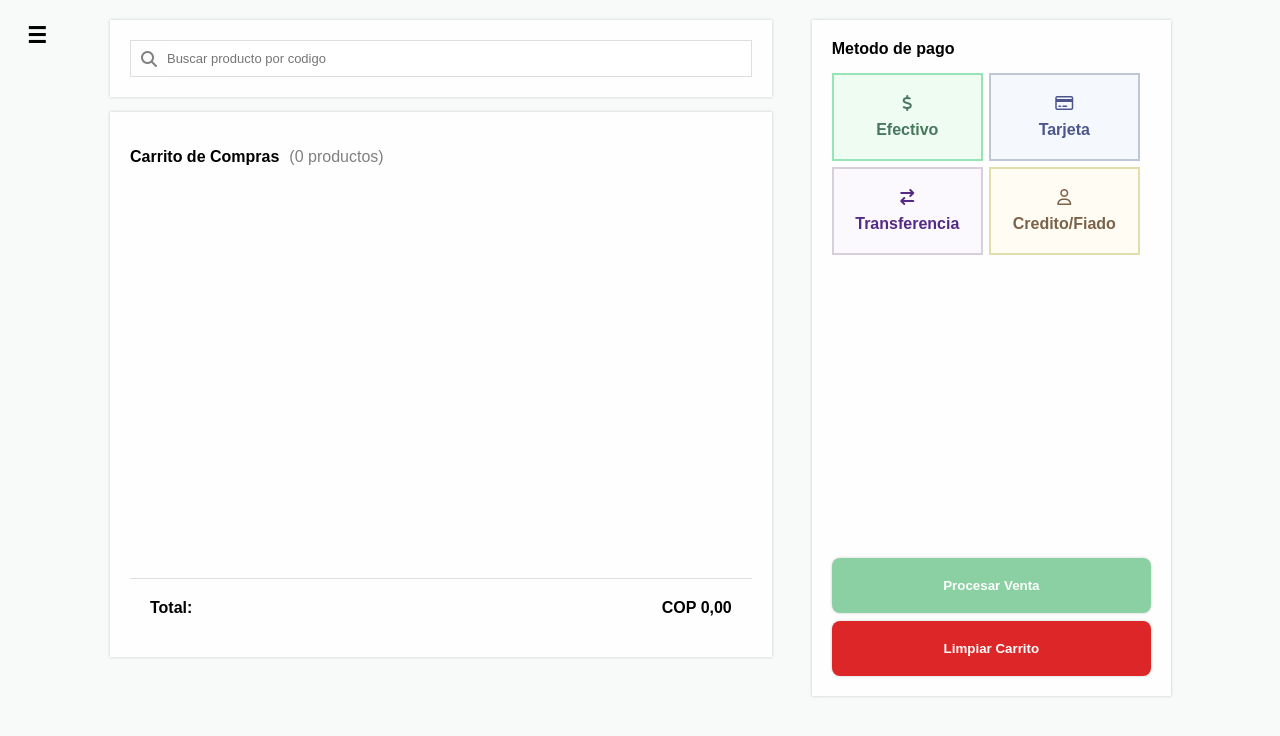
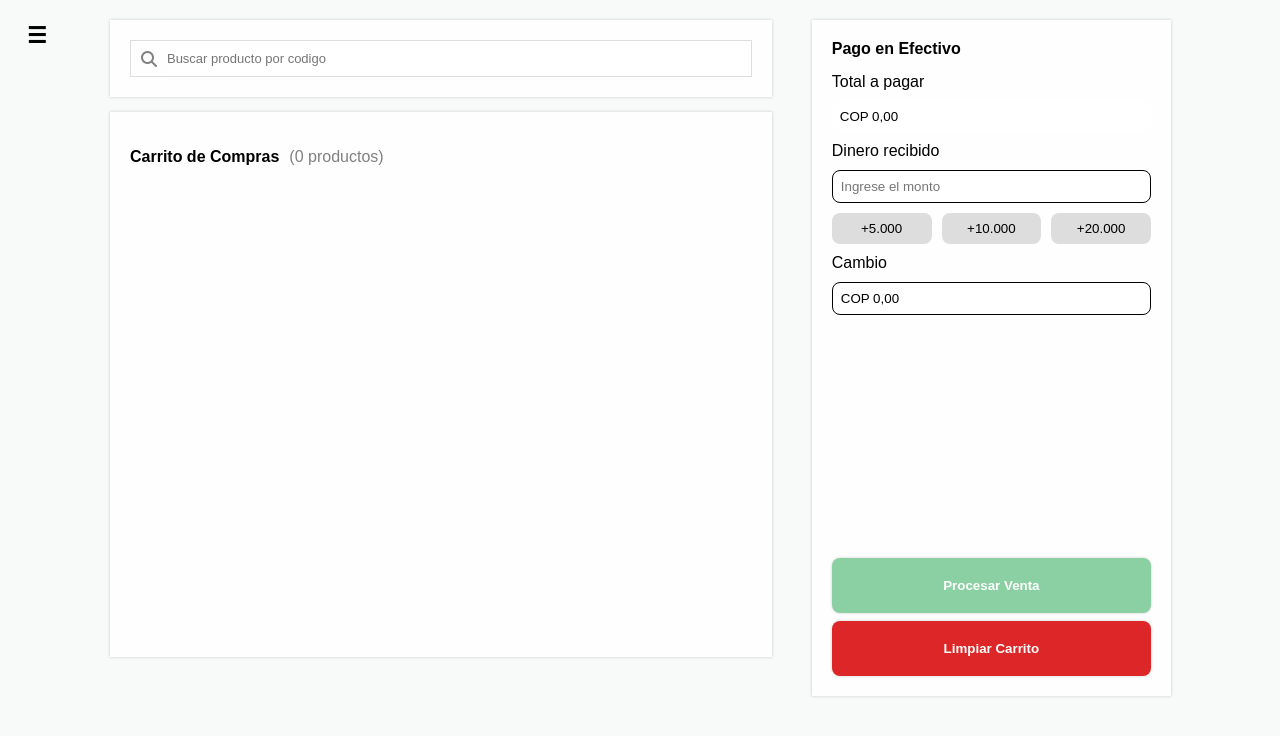
Before and after one commit to JPabloExe/sistema-de-ventas, a Flask app: page /puntoVentas in a window 1280 px wide. Shown: the top 736 px of the page. Run offline with Flask 3, Linux system fonts and the light colour scheme.

Commit message:
Implemente archivo .env, corregi el frontend de ventas y tambien unos errores del metodo obtenerVentas

```diff
--- a/backend/app.py
+++ b/backend/app.py
@@ -1,7 +1,10 @@
 from flask import Flask, render_template, request, jsonify
 from producto import Producto
 from venta import Venta
+from dotenv import load_dotenv
 import json
+
+load_dotenv()
 
 app = Flask(__name__)
 
@@ -83,8 +86,8 @@ def eliminar_producto():
 
 @app.route('/realizarVenta', methods=['POST'])
 def realizar_venta():
+
     try:
-
         productosComprados = request.get_json()
 
         productos_json = json.dumps(productosComprados)
@@ -99,27 +102,15 @@ def realizar_venta():
         return jsonify({'mensaje': 'n', 'excepcion': str(e)})
 
 
-@app.route('/obtenerVentas', methods=['GET'])
+@app.route('/obtenerVentas', methods=['POST'])
 def obtener_ventas():
+
+    intervalo = request.get_json()
+
     try:
-        ventas = Venta.obtenerVentas()
+        ventas = Venta.obtenerVentas(intervalo['inicial'], intervalo['final'])
 
         if ventas == 0:
-            return jsonify({'mensaje': 'n', 'error': 0})
-        else:
-            return jsonify({'mensaje': 's', 'ventas': ventas})
-
-    except Exception as e:
-        return jsonify({'mensaje': 'n', 'error': str(e)})
-
-@app.route('/buscarVentas', methods=['POST'])
-def buscar_ventas():
-    intervalo = request.json
-
-    try:
-        ventas = Venta.buscarVentas(intervalo['inicial'], intervalo['final'])
-
-        if len(ventas) == 0:
             return jsonify({'mensaje': 'n', 'error': 0})
         else:
             return jsonify({'mensaje': 's', 'ventas': ventas})
--- a/backend/conexionBD.py
+++ b/backend/conexionBD.py
@@ -1,11 +1,12 @@
+import os
 import mysql.connector
 
 class Conexion:
     @staticmethod
     def get_conexion():
         return mysql.connector.connect(
-            host="localhost",
-            user="root",
-            password="pablo2004",
-            database="bd_sistema_ventas"
+            host=os.getenv('DB_HOST'),
+            user=os.getenv('DB_USER'),
+            password=os.getenv('DB_PASS'),
+            database=os.getenv('DB_NAME')
         )
--- a/backend/static/css/puntoVentas.css
+++ b/backend/static/css/puntoVentas.css
@@ -246,30 +246,6 @@ body button {
     font-size: 3.5mm;
 }
 
-#div-efectivo {
-    background-color: #EFFCF2;
-    border: solid #97e5b7 2px;
-    color: #49775D;
-}
-
-#div-tarjeta {
-    background-color: #F5F8FD;
-    border: solid #BEC8D4 2px;
-    color: #4C558C;
-}
-
-#div-transferencia {
-    background-color: #FBF9FE;
-    border: solid #D7CFDC 2px;
-    color: #552A82;
-}
-
-#div-credito {
-    background-color: #FFFCF3;
-    border: solid #E1DEAB 2px;
-    color: #7C6249;
-}
-
 .btn-borrar {
     background-color: transparent;
     border: none;
@@ -278,22 +254,6 @@ body button {
 
 .btn-borrar:hover {
     color: rgb(151, 0, 0);
-}
-
-#div-efectivo:hover {
-    border-color: #49775D;
-}
-
-#div-tarjeta:hover {
-    border-color: #4C558C;
-}
-
-#div-transferencia:hover {
-    border-color: #552A82;
-}
-
-#div-credito:hover {
-    border-color: #7C6249;
 }
 
 .letrero {
@@ -333,6 +293,40 @@ body button {
     color: #8b2e2e;
 }
 
+.pago-box {
+    display: flex;
+    flex-direction: column;
+    gap: 10px;
+}
+
+.pago-box input {
+    padding: 8px;
+    border-radius: 8px;
+    border: solid 1px;
+}
+
+.in_total {
+    border: none !important;
+}
+
+.quick-cash {
+    display: flex;
+    gap: 10px;
+}
+
+.quick-cash button {
+    flex: 1;
+    padding: 8px;
+    background: #ddd;
+    border: none;
+    border-radius: 8px;
+    cursor: pointer;
+}
+
+.estado {
+    font-weight: bold;
+}
+
 input[type=number]::-webkit-inner-spin-button,
 input[type=number]::-webkit-outer-spin-button {
     -webkit-appearance: none;
--- a/backend/static/js/puntoVentas.js
+++ b/backend/static/js/puntoVentas.js
@@ -36,35 +36,7 @@ function mostrarToast(mensaje, tipo) {
     clearTimeout(toastTimeout);
     toastTimeout = setTimeout(() => {
         letrero.classList.remove('show');
-    }, 1500);
-}
-
-function calcularVueltos(total) {
-    const inputMonto = document.getElementById("input-monto-ingresado");
-    const btnConfirmar = document.getElementById("btn-confirmar-pago");
-    const divVueltos = document.getElementById("div-vueltos");
-    const lblVueltos = document.getElementById("lbl-vueltos");
-    const lblTotal = document.getElementById("total-venta");
-
-    lblTotal.textContent = `COP ${formatearCOP(total)}`
-
-    inputMonto.addEventListener("input", () => {
-        if (inputMonto.value < total) {
-            inputMonto.style.outlineColor = "red";
-            btnConfirmar.style.backgroundColor = "#86b69bff"
-            divVueltos.style.backgroundColor = "#FCD4D4"
-            divVueltos.style.color = "#8e3939";
-            lblVueltos.textContent = "Monto insuficiente"
-
-        } else {
-            let vueltos = inputMonto.value - total;
-            inputMonto.style.outlineColor = "green";
-            btnConfirmar.style.backgroundColor = "#49775D"
-            divVueltos.style.backgroundColor = "#aaf2bbff"
-            divVueltos.style.color = "#49775D";
-            lblVueltos.textContent = `COP ${formatearCOP(vueltos)}`;
-        }
-    });
+    }, 2500);
 }
 
 async function agregarAlCarrito(codigo) {
@@ -173,48 +145,16 @@ function limpiarCarrito() {
     });
 };
 
-function limpiarDialogPago() {
-    const inputMonto = document.getElementById("input-monto-ingresado");
-    const btnConfirmar = document.getElementById("btn-confirmar-pago");
-    const divVueltos = document.getElementById("div-vueltos");
-    const lblVueltos = document.getElementById("lbl-vueltos");
-
-    inputMonto.style.outlineColor = "red";
-    btnConfirmar.style.backgroundColor = "#86b69bff";
-    divVueltos.style.backgroundColor = "#FCD4D4";
-    divVueltos.style.color = "#8e3939";
-    lblVueltos.textContent = "Monto insuficiente";
-    inputMonto.value = "";
-}
-
 // Dialog pagos
 document.addEventListener("DOMContentLoaded", () => {
-    const boton = document.getElementById("btn-procesar-venta");
+    const botonProcesar = document.getElementById("btn-procesar-venta");
     const botonCerrar = document.getElementById("btn-cancelar-pago");
-    const dialogPagos = document.getElementById("dialog-pagos");
-    const inputMonto = document.getElementById("input-monto-ingresado");
     const botonConfirmar = document.getElementById("btn-confirmar-pago");
-    const cantidad = document.getElementById("cantidad");
 
-    boton.addEventListener("click", () => {
-        dialogPagos.showModal();
-    });
-
-    inputMonto.addEventListener("focus", () => {
-        calcularVueltos(total);
-    });
-
-    botonCerrar.addEventListener("click", () => {
-        dialogPagos.close();
-        limpiarDialogPago();
-    });
-
-    botonConfirmar.addEventListener("click", () => {
+    botonProcesar.addEventListener("click", () => {
         realizarVenta();
-        dialogPagos.close();
         mostrarToast("Venta exitosa", "success");
         limpiarCarrito();
-        limpiarDialogPago();
         cantidad.textContent = `(${productosEnCarrito()} productos)`;
     });
 });
@@ -322,9 +262,42 @@ function recalcularTotal() {
     });
 
     // Buscamos el elemento donde quieres mostrar el gran total
-    const lblTotal = document.getElementById("total");
+    const lblTotal = document.getElementById("totalPagar");
     if (lblTotal) {
-        lblTotal.textContent = `COP ${formatearCOP(totalGeneral)}`;
+        lblTotal.value = `COP ${formatearCOP(totalGeneral)}`;
         total = totalGeneral;
+        calcular();
     }
 }
+
+const totalInput = document.getElementById("totalPagar");
+const recibidoInput = document.getElementById("recibido");
+const cambioInput = document.getElementById("cambio");
+const estado = document.getElementById("estadoPago");
+
+
+function calcular() {
+    const recibido = parseInt(recibidoInput.value) || 0;
+
+    const cambio = recibido - total;
+
+    cambioInput.value = cambio >= 0 ? `COP ${formatearCOP(cambio)}` : `COP ${formatearCOP(0)}`;
+
+    if (recibido === 0) {
+        estado.textContent = "";
+    } else if (cambio < 0) {
+        estado.textContent = "Pago incompleto";
+        estado.style.color = "red";
+    } else {
+        estado.textContent = "Pago completo";
+        estado.style.color = "green";
+    }
+}
+
+
+function agregarMonto(valor) {
+    recibidoInput.value = (parseFloat(recibidoInput.value) || 0) + valor;
+    calcular();
+}
+
+recibidoInput.addEventListener("input", calcular);
--- a/backend/templates/puntoVentas.html
+++ b/backend/templates/puntoVentas.html
@@ -24,12 +24,6 @@
             </div>
 
             <div class="div-carrito"></div>
-
-            <div class="div-total">
-                <b>Total:</b>
-                <b id="total"></b>
-            </div>
-
         </div>
     </div>
 
@@ -37,32 +31,26 @@
 
         <div class="div-pagos">
 
-            <b>Metodo de pago</b>
+            <b>Pago en Efectivo</b>
 
-            <div class="div-metodos-pago">
-                <div id="div-efectivo">
-                    <i class="fa-solid fa-dollar-sign"></i>
-                    <b>Efectivo</b>
+            <div class="pago-box">
+
+                <label>Total a pagar</label>
+                <input class="in_total" type="text" id="totalPagar" value="0" readonly>
+
+                <label>Dinero recibido</label>
+                <input type="number" id="recibido" placeholder="Ingrese el monto">
+
+                <div class="quick-cash">
+                    <button onclick="agregarMonto(5000)">+5.000</button>
+                    <button onclick="agregarMonto(10000)">+10.000</button>
+                    <button onclick="agregarMonto(20000)">+20.000</button>
                 </div>
 
-                <div id="div-tarjeta">
-                    <i class="fa-regular fa-credit-card"></i>
-                    <b>Tarjeta</b>
-                </div>
+                <label>Cambio</label>
+                <input type="text" id="cambio" readonly>
 
-                <div id="div-transferencia">
-                    <i class="fa-solid fa-arrow-right-arrow-left"></i>
-                    <b>Transferencia</b>
-                </div>
-
-                <div id="div-credito">
-                    <i class="fa-regular fa-user"></i>
-                    <b>Credito/Fiado</b>
-                </div>
-
-            </div>
-
-            <div class="div-funciones-adicionales">
+                <p id="estadoPago" class="estado"></p>
 
             </div>
 
--- a/backend/templates/ventas.html
+++ b/backend/templates/ventas.html
@@ -53,7 +53,6 @@
                 <th>ITEMS</th>
                 <th>METODO</th>
                 <th>TOTAL</th>
-                <th>ESTADO</th>
                 <th>ACCIONES</th>
             </tr>
         </thead>
--- a/backend/venta.py
+++ b/backend/venta.py
@@ -84,12 +84,12 @@ class Venta:
         return ventas
 
     @staticmethod
-    def obtenerVentas():
+    def obtenerVentas(fecha_inicial, fecha_final):
         conexion = Conexion.get_conexion()
         cursor = conexion.cursor()
 
         try:
-            cursor.callproc("sp_obtener_ventas", [])
+            cursor.callproc("sp_obtener_ventas", [fecha_inicial, fecha_final])
 
             ventas = None
 
@@ -108,9 +108,9 @@ class Venta:
             for venta in ventas:
                 ventas_t.append({
                     "id": venta[0],
-                    "fecha": venta[1],
-                    "hora": venta[2],
-                    "usuario": venta[3],
+                    "usuario": venta[1],
+                    "fecha": venta[2].strftime("%Y-%m-%d"),
+                    "hora": str(venta[3]),
                     "items": venta[4],
                     "metodo": venta[5],
                     "total": venta[6]
```
Also changed, not shown: backend/static/js/ventas.js (+18 -12 lines), 2 other files.
